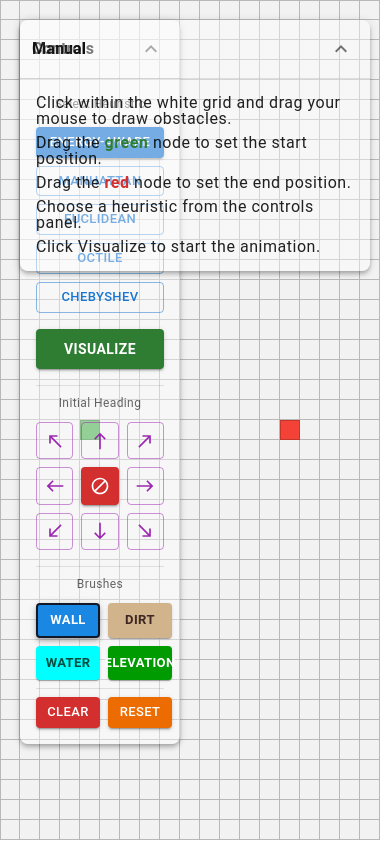
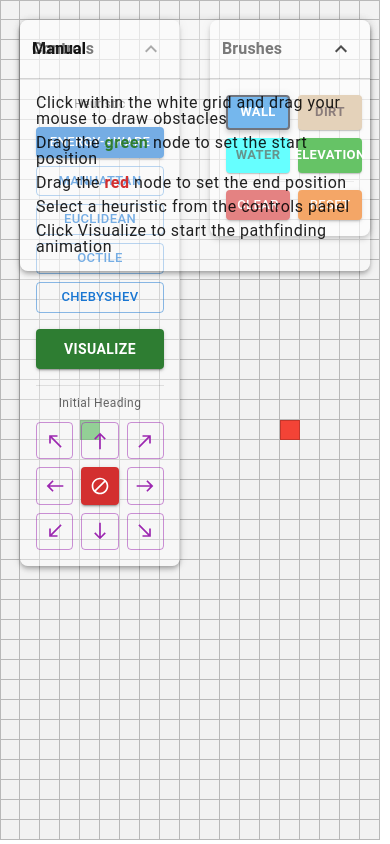
Before and after one commit to ruicchi/energy-aware-astar, a React (Vite) app: page / in a window 390 px wide. Built offline with nearby package versions, Linux system fonts and the light colour scheme; some icons are missing.

Commit message:
chore: moved brushes in the top right side

```diff
--- /dev/null
+++ b/src/game/FloatingBrushes.tsx
@@ -0,0 +1,32 @@
+import { useMemo, memo } from "react";
+import { Box, useTheme, useMediaQuery } from "@mui/material";
+import { FloatingPanel } from "./FloatingPanel";
+import { TerrainBrushControls } from "./controls/TerrainBrushControls";
+
+export const FloatingBrushes = memo(() => {
+  const theme = useTheme();
+  const isMobile = useMediaQuery(theme.breakpoints.down("sm"));
+  const isTiny = useMediaQuery("(max-width:400px)");
+  const panelWidth = isMobile ? (isTiny ? 160 : 180) : 200;
+
+  const initialPosition = useMemo(
+    () => ({
+      x: typeof window !== "undefined" ? Math.max(20, window.innerWidth - panelWidth - 20) : 800,
+      y: 20,
+    }),
+    [panelWidth]
+  );
+
+  return (
+    <FloatingPanel
+      title="Brushes"
+      initialPosition={initialPosition}
+      width={panelWidth}
+      collapsible
+    >
+      <Box sx={{ p: 2, display: "flex", flexDirection: "column", gap: 1 }}>
+        <TerrainBrushControls />
+      </Box>
+    </FloatingPanel>
+  );
+});
--- a/src/game/FloatingManual.tsx
+++ b/src/game/FloatingManual.tsx
@@ -30,27 +30,27 @@ export const FloatingManual = memo(() => {
         }}
       >
         <Typography variant="caption" sx={{ fontSize: "inherit", lineHeight: "inherit" }}>
-          Click within the white grid and drag your mouse to draw obstacles.
+          Click within the white grid and drag your mouse to draw obstacles
         </Typography>
         <Typography variant="caption" sx={{ fontSize: "inherit", lineHeight: "inherit" }}>
           Drag the{" "}
           <Box component="span" sx={{ color: "#2e7d32", fontWeight: "bold" }}>
             green
           </Box>{" "}
-          node to set the start position.
+          node to set the start position
         </Typography>
         <Typography variant="caption" sx={{ fontSize: "inherit", lineHeight: "inherit" }}>
           Drag the{" "}
           <Box component="span" sx={{ color: "#d32f2f", fontWeight: "bold" }}>
             red
           </Box>{" "}
-          node to set the end position.
+          node to set the end position
         </Typography>
         <Typography variant="caption" sx={{ fontSize: "inherit", lineHeight: "inherit" }}>
-          Choose a heuristic from the controls panel.
+          Select a heuristic from the controls panel
         </Typography>
         <Typography variant="caption" sx={{ fontSize: "inherit", lineHeight: "inherit" }}>
-          Click Visualize to start the animation.
+          Click Visualize to start the pathfinding animation
         </Typography>
       </Box>
     </FloatingPanel>
--- a/src/game/FloatingMenu.tsx
+++ b/src/game/FloatingMenu.tsx
@@ -3,7 +3,6 @@ import { Box, useTheme, useMediaQuery } from "@mui/material";
 import { FloatingPanel } from "./FloatingPanel";
 import { HeuristicControls } from "./controls/HeuristicControls";
 import { HeadingControls } from "./controls/HeadingControls";
-import { TerrainBrushControls } from "./controls/TerrainBrushControls";
 import { MetricsModal } from "./controls/MetricsModal";
 
 export const FloatingMenu = memo(() => {
@@ -23,7 +22,6 @@ export const FloatingMenu = memo(() => {
         <Box sx={{ p: 2, display: "flex", flexDirection: "column", gap: 1 }}>
           <HeuristicControls onOpenResults={() => setIsResultsOpen(true)} />
           <HeadingControls />
-          <TerrainBrushControls />
         </Box>
       </FloatingPanel>
 
--- a/src/game/GameGrid.tsx
+++ b/src/game/GameGrid.tsx
@@ -1,6 +1,7 @@
 import { useMemo } from "react";
 import Box from "@mui/material/Box";
 import { FloatingMenu } from "./FloatingMenu";
+import { FloatingBrushes } from "./FloatingBrushes";
 import { FloatingManual } from "./FloatingManual";
 import { useSimulation } from "./SimulationContext";
 import { TerrainGrid } from "./TerrainGrid";
@@ -74,6 +75,7 @@ const GameGrid = () => {
       onMouseLeave={handleMouseUp}
     >
       <FloatingMenu />
+      <FloatingBrushes />
       <FloatingManual />
 
       <Box
--- a/src/game/controls/HeuristicControls.tsx
+++ b/src/game/controls/HeuristicControls.tsx
@@ -37,7 +37,7 @@ export const HeuristicControls = ({ onOpenResults }: HeuristicControlsProps) =>
       }}
     >
       <Typography variant="caption" color="textSecondary" sx={{ mb: 0.5, display: "block" }}>
-        Select Heuristic
+        Heuristic
       </Typography>
 
       <Button
--- a/src/game/controls/TerrainBrushControls.tsx
+++ b/src/game/controls/TerrainBrushControls.tsx
@@ -19,10 +19,7 @@ export const TerrainBrushControls = () => {
   } = useSimulation();
 
   return (
-    <Box sx={{ mt: 1, borderTop: "1px solid rgba(0,0,0,0.1)", pt: 1 }}>
-      <Typography variant="caption" color="textSecondary" sx={{ mb: 1, display: "block" }}>
-        Brushes
-      </Typography>
+    <Box>
       <Box
         sx={{
           display: "grid",
@@ -103,8 +100,7 @@ export const TerrainBrushControls = () => {
             backgroundColor: TERRAIN_CONFIG.getElevationColor(elevationBrushValue),
             color: "#ffffff",
             fontWeight: "bold",
-            border:
-              activeBrush === "elevation" ? "2.5px solid #111827" : "2.5px solid transparent",
+            border: activeBrush === "elevation" ? "2.5px solid #111827" : "2.5px solid transparent",
             boxShadow: activeBrush === "elevation" ? 4 : 1,
             "&:hover": {
               backgroundColor: TERRAIN_CONFIG.getElevationColor(elevationBrushValue),
@@ -118,7 +114,15 @@ export const TerrainBrushControls = () => {
 
       {/* Dirt Slider */}
       {activeBrush === "dirt" && (
-        <Box sx={{ px: 1, mt: 1, display: "flex", flexDirection: "column", gap: 1 }}>
+        <Box
+          sx={{
+            px: 1,
+            mt: 1,
+            display: "flex",
+            flexDirection: "column",
+            gap: 1,
+          }}
+        >
           <Box>
             <Typography variant="caption" color="textSecondary">
               Dirt Penalty: {dirtBrushValue}
@@ -144,7 +148,15 @@ export const TerrainBrushControls = () => {
 
       {/* Water Slider */}
       {activeBrush === "water" && (
-        <Box sx={{ px: 1, mt: 1, display: "flex", flexDirection: "column", gap: 1 }}>
+        <Box
+          sx={{
+            px: 1,
+            mt: 1,
+            display: "flex",
+            flexDirection: "column",
+            gap: 1,
+          }}
+        >
           <Box>
             <Typography variant="caption" color="textSecondary">
               Water Penalty: {waterBrushValue}
@@ -170,7 +182,15 @@ export const TerrainBrushControls = () => {
 
       {/* Elevation Slider */}
       {activeBrush === "elevation" && (
-        <Box sx={{ px: 1, mt: 1, display: "flex", flexDirection: "column", gap: 1 }}>
+        <Box
+          sx={{
+            px: 1,
+            mt: 1,
+            display: "flex",
+            flexDirection: "column",
+            gap: 1,
+          }}
+        >
           <Box>
             <Typography variant="caption" color="textSecondary">
               Brush Height: {elevationBrushValue}
```
